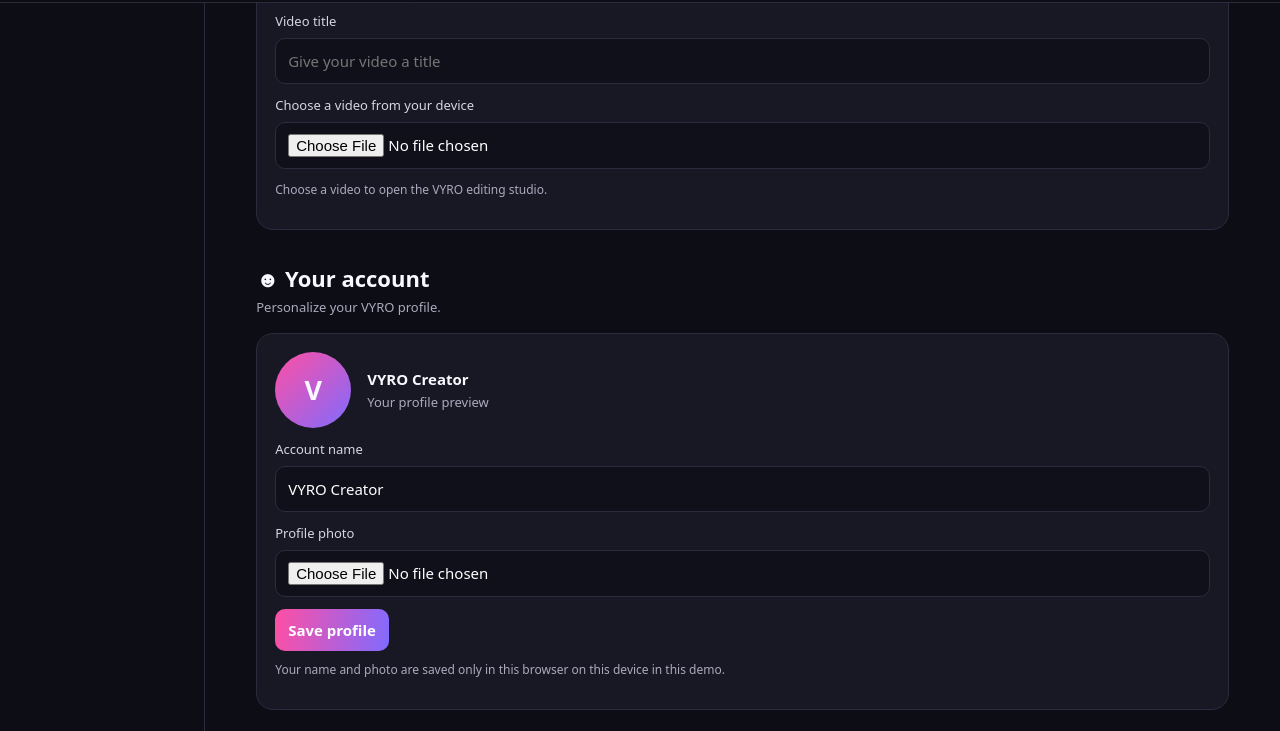
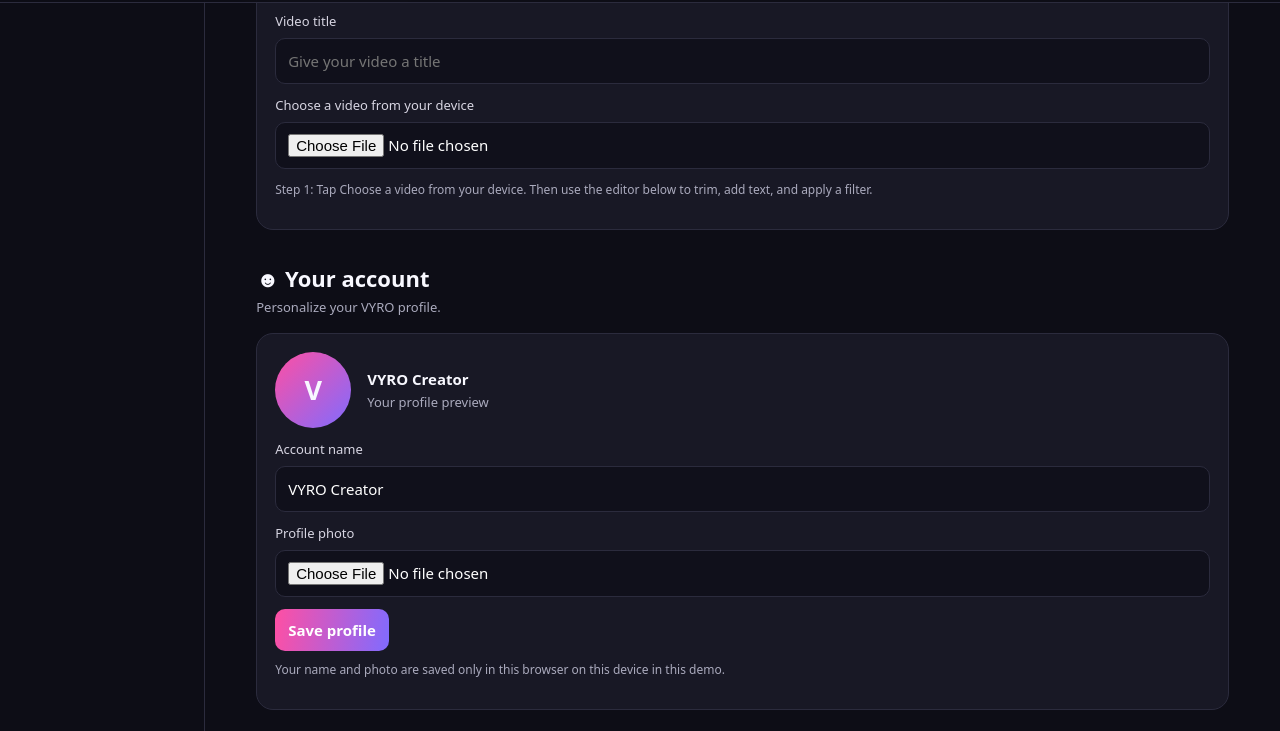
Before and after one commit to jess3123-hue/vyro, a plain HTML site: page index.html in a window 1280 px wide. Both pictures are taken after a click on the button "＋ Open video editor". Shown: the part 1425-2156 px from the top of the page. Drawn offline with Linux system fonts and the light colour scheme.

Commit message:
Make VYRO editor file selection browser friendly

```diff
--- a/index.html
+++ b/index.html
@@ -85,7 +85,7 @@ document.querySelectorAll('.share').forEach(b=>b.addEventListener('click',async(
 document.querySelectorAll('.nav').forEach(a=>a.addEventListener('click',()=>{document.querySelectorAll('.nav').forEach(x=>x.classList.remove('active'));a.classList.add('active')}));
 
 const studio=document.querySelector('#studio'),studioTitle=document.querySelector('#studioTitle'),videoFile=document.querySelector('#videoFile'),videoPreview=document.querySelector('#videoPreview');
-function openCreator(kind='video'){studio.classList.remove('hidden');studioTitle.textContent=kind==='video'?'Create a video':kind==='youtube'?'Create a YouTube Short':'Create a TikTok Short';studio.scrollIntoView({behavior:'smooth',block:'start'});setTimeout(()=>videoFile.click(),250)}
+function openCreator(kind='video'){studio.classList.remove('hidden');studioTitle.textContent=kind==='video'?'Create a video':kind==='youtube'?'Create a YouTube Short':'Create a TikTok Short';document.querySelector('#studioHelp').textContent='Step 1: Tap Choose a video from your device. Then use the editor below to trim, add text, and apply a filter.';studio.scrollIntoView({behavior:'smooth',block:'start'});}
 document.querySelectorAll('[data-kind]').forEach(btn=>btn.addEventListener('click',()=>openCreator(btn.dataset.kind)));
 document.querySelector('#heroCreate').addEventListener('click',()=>openCreator('video'));
 document.querySelectorAll('a.nav[href="#create"]').forEach(a=>a.addEventListener('click',()=>{studio.classList.remove('hidden')}));
```
